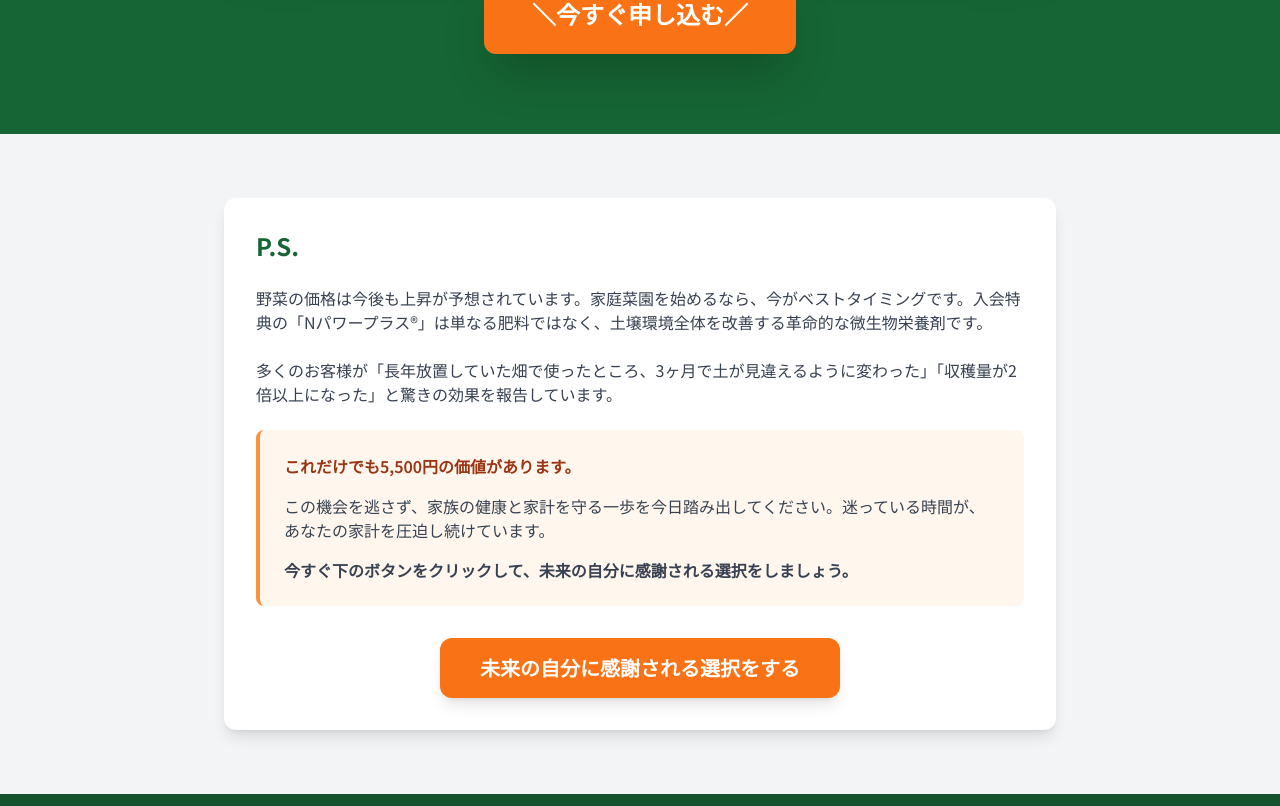
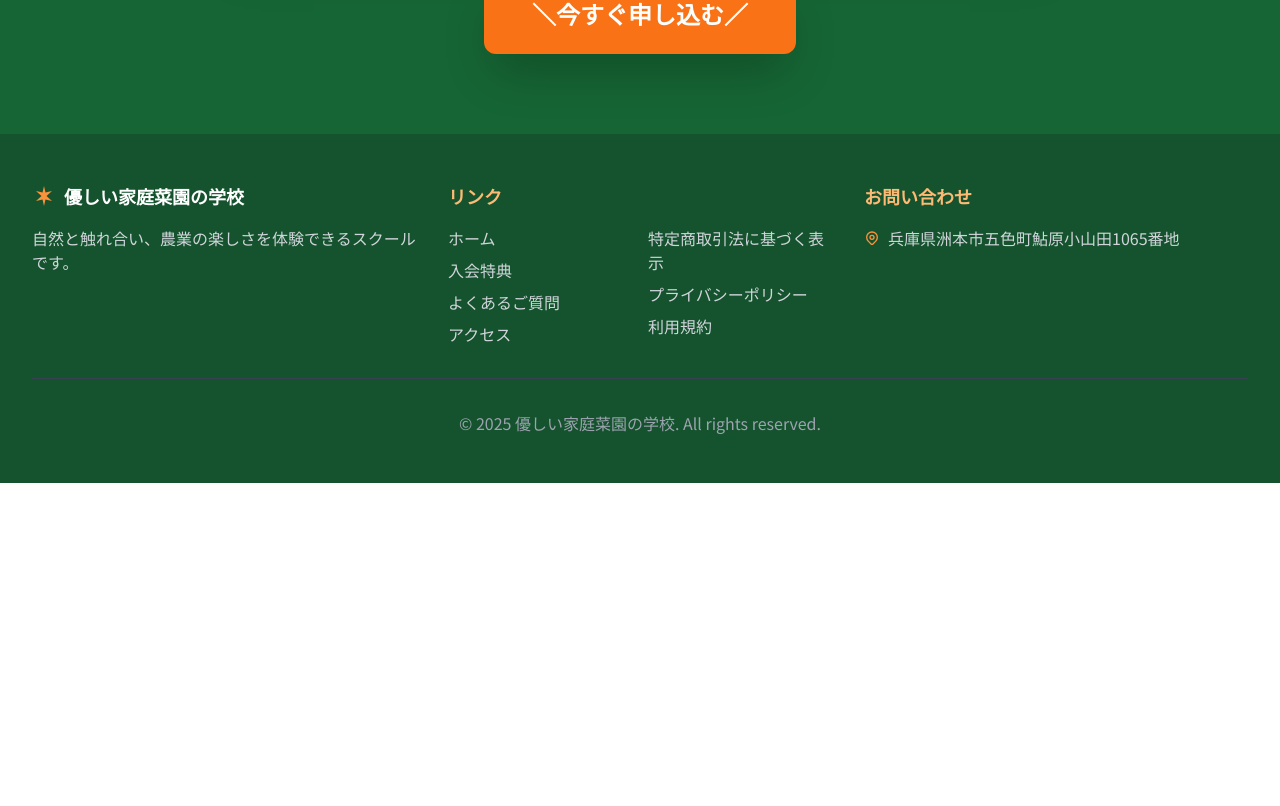
Before and after one commit to axprinc/agricultural-school-site, a Next.js app: page /home-garden in a window 1280 px wide. Shown: the part 10014-10820 px from the top of the page. After the commit the page ends 10497 px from the top, so only its background shows below. Built offline with nearby package versions, Linux system fonts and the light colour scheme.

Commit message:
Home-Garden: remove P.S. CTA section per request

```diff
--- a/src/app/home-garden/page.tsx
+++ b/src/app/home-garden/page.tsx
@@ -787,39 +787,7 @@ export default function HomeGardenPage() {
         </div>
       </section>
 
-      {/* 最後の押しセクション */}
-      <section className="py-16 bg-gray-100">
-        <div className="max-w-4xl mx-auto px-4 sm:px-6 lg:px-8">
-          <div className="bg-white p-8 rounded-xl shadow-lg">
-            <h3 className="text-2xl font-bold text-farm-green-800 mb-6">P.S.</h3>
-            <div className="space-y-6 text-gray-700">
-              <p>
-                野菜の価格は今後も上昇が予想されています。家庭菜園を始めるなら、今がベストタイミングです。入会特典の「Nパワープラス®」は単なる肥料ではなく、土壌環境全体を改善する革命的な微生物栄養剤です。
-              </p>
-              <p>
-                多くのお客様が「長年放置していた畑で使ったところ、3ヶ月で土が見違えるように変わった」「収穫量が2倍以上になった」と驚きの効果を報告しています。
-              </p>
-              <div className="bg-harvest-orange-50 p-6 rounded-lg border-l-4 border-harvest-orange-400">
-                <p className="font-semibold text-harvest-orange-800 mb-4">
-                  これだけでも5,500円の価値があります。
-                </p>
-                <p className="mb-4">
-                  この機会を逃さず、家族の健康と家計を守る一歩を今日踏み出してください。迷っている時間が、あなたの家計を圧迫し続けています。
-                </p>
-                <p className="font-semibold">
-                  今すぐ下のボタンをクリックして、未来の自分に感謝される選択をしましょう。
-                </p>
-              </div>
-            </div>
-
-            <div className="text-center mt-8">
-              <button className="bg-harvest-orange-500 hover:bg-harvest-orange-600 text-white font-bold py-4 px-10 rounded-xl text-xl transition-colors duration-200 shadow-lg hover:shadow-xl">
-                未来の自分に感謝される選択をする
-              </button>
-            </div>
-          </div>
-        </div>
-      </section>
+      {/* 最後の押しセクションは削除 */}
 
 
 
```
